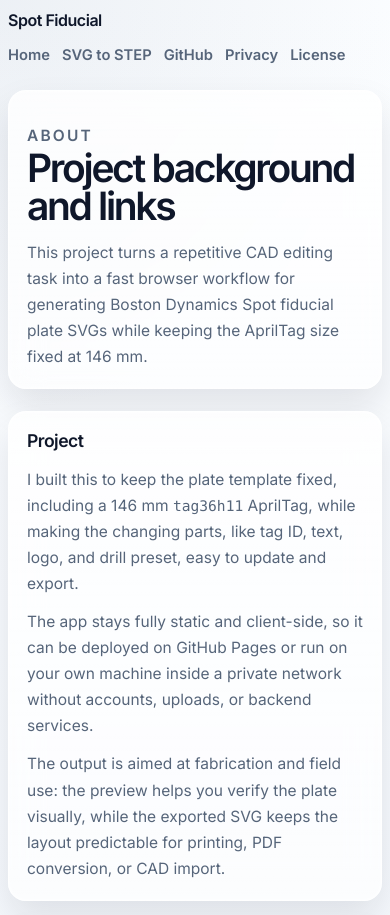
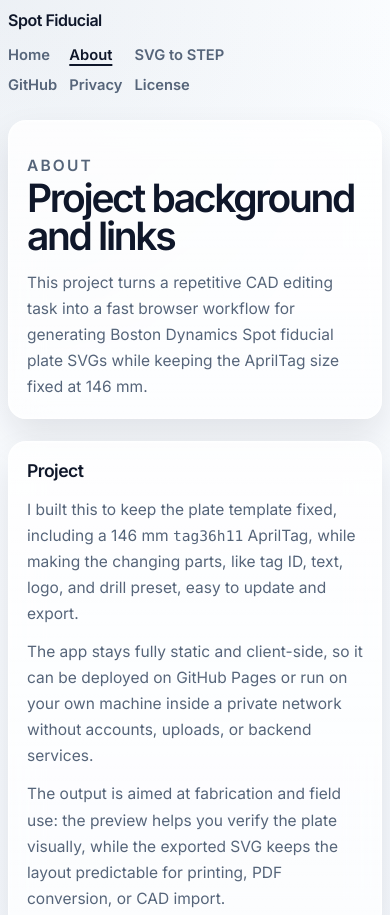
Before and after one commit to YieumYoon/spot-fiducial-3dprint-generator, a website with bundled scripts: page site/about.html in a window 390 px wide. Shown: the top 915 px of the page. Built offline with nearby package versions, Linux system fonts and the light colour scheme.

Commit message:
Polish responsive site navigation

```diff
--- a/site/about.html
+++ b/site/about.html
@@ -45,6 +45,7 @@
         <a class="site-brand" href="./">Spot Fiducial</a>
         <nav class="site-nav" aria-label="Primary">
           <a href="./">Home</a>
+          <a href="./about.html" aria-current="page">About</a>
           <a href="./svg-to-step.html">SVG to STEP</a>
           <a
             href="https://github.com/YieumYoon/spot-fiducial-3dprint-generator"
--- a/site/styles.css
+++ b/site/styles.css
@@ -104,11 +104,21 @@
 
 .site-nav a:hover,
 .site-nav a:focus-visible,
+.site-nav a[aria-current="page"],
 .footer-links a:hover,
 .footer-links a:focus-visible,
+.footer-links a[aria-current="page"],
 .footer-copy a:hover,
 .footer-copy a:focus-visible {
   color: var(--color-text-strong);
+}
+
+.site-nav a[aria-current="page"],
+.footer-links a[aria-current="page"] {
+  text-decoration: underline;
+  text-decoration-color: var(--color-accent);
+  text-decoration-thickness: 2px;
+  text-underline-offset: 0.24em;
 }
 
 .site-nav a:focus-visible,
@@ -999,6 +1009,11 @@
     gap: 12px;
   }
 
+  .site-nav {
+    display: grid;
+    grid-template-columns: repeat(3, max-content);
+  }
+
   .hero,
   .content-card,
   .page-hero,
```
Also changed, not shown: site/index.html (+1 -0 lines), tests/public-site.test.mjs (+26 -0 lines).
